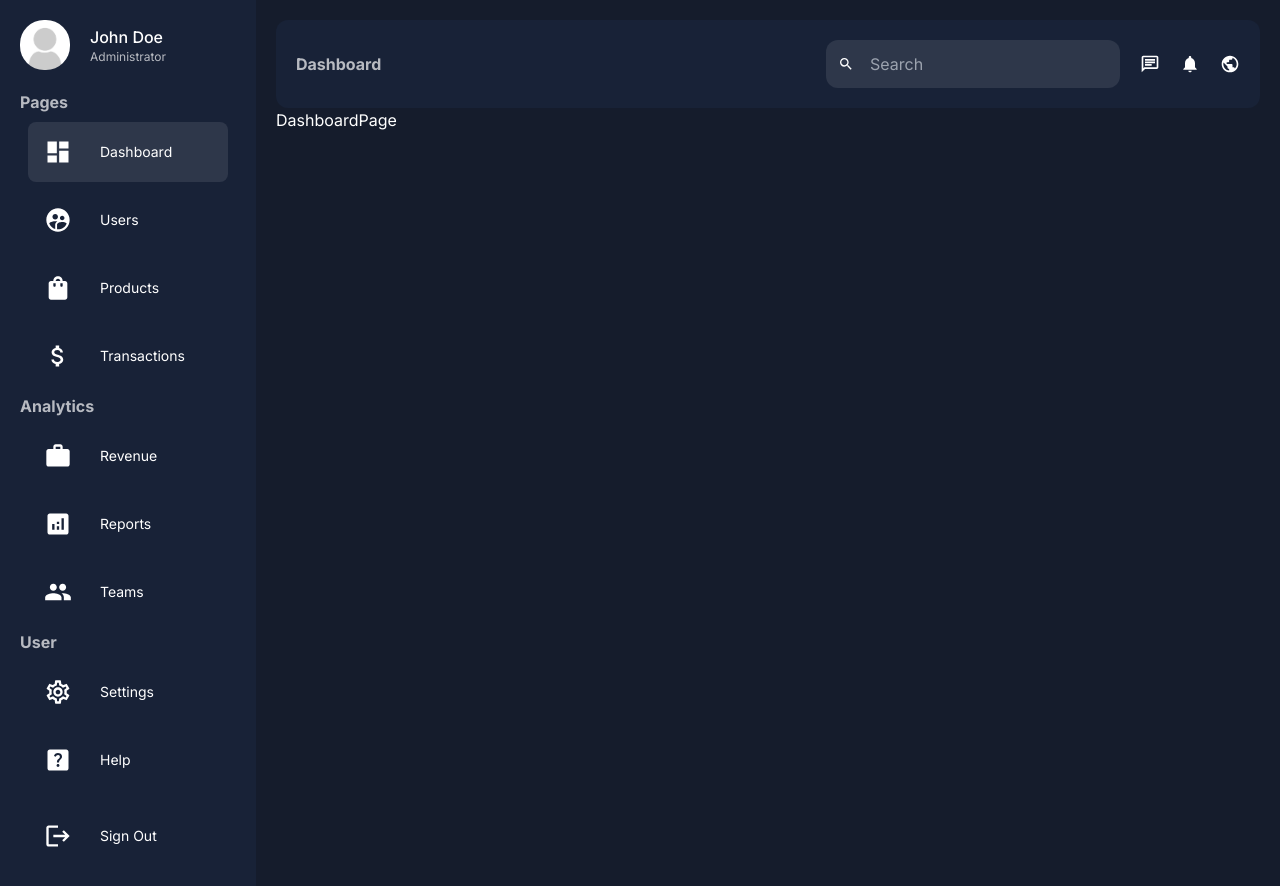
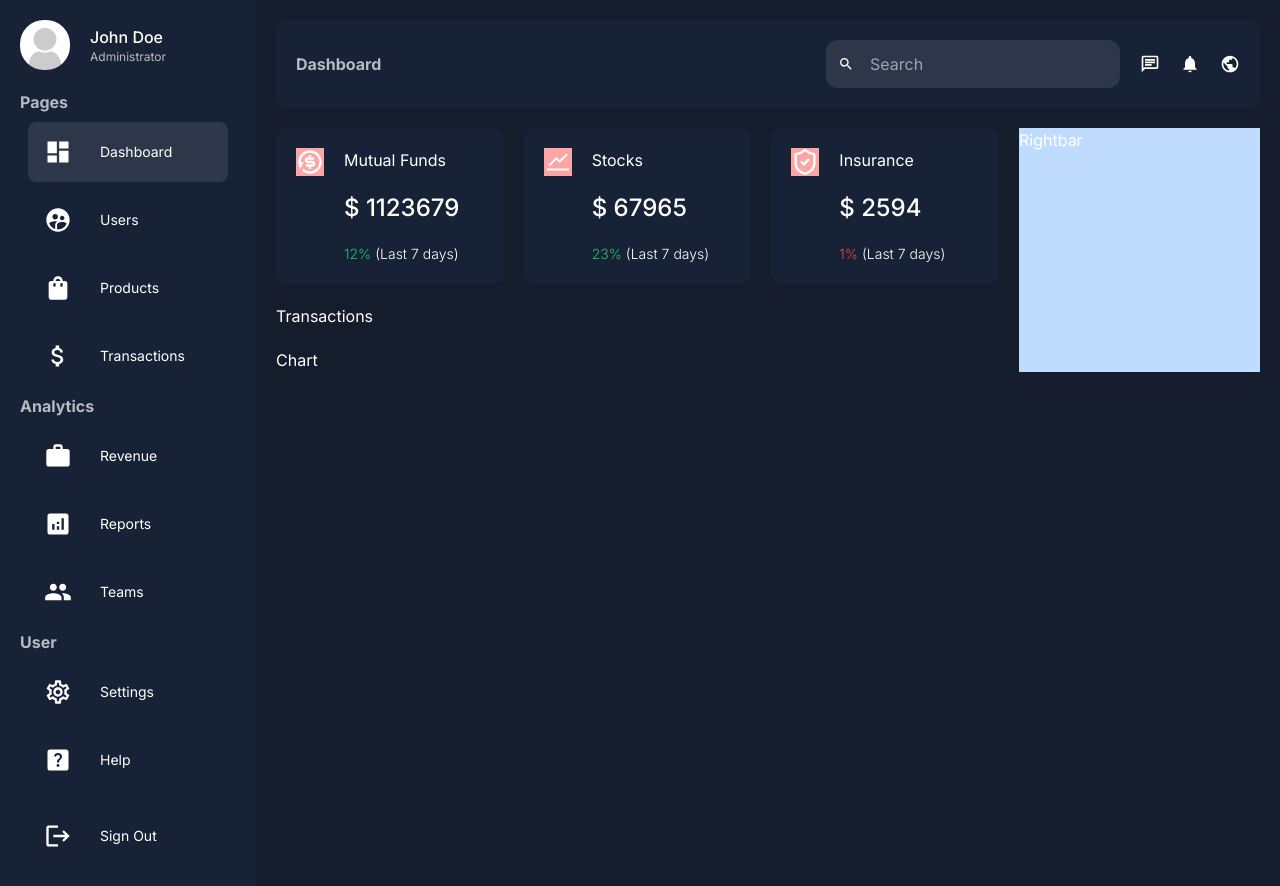
Before and after one commit to arunanksharan/quantum-alpha, a Next.js app: page /dashboard in a window 1280 px wide. Shown: the top 886 px of the page. Built offline with nearby package versions, Linux system fonts and the light colour scheme.

Commit message:
ui: add dashboard related components and complete Card with Css and dummy data

```diff
--- a/src/app/dashboard/page.tsx
+++ b/src/app/dashboard/page.tsx
@@ -1,7 +1,56 @@
+import Card from "@/components/dashboard/card/Card"
+import Chart from "@/components/dashboard/chart/Chart"
+import Rightbar from "@/components/dashboard/rightbar/Rightbar"
+import Transactions from "@/components/dashboard/transactions/Transactions"
 import React from "react"
+import { AiOutlineStock } from "react-icons/ai"
+import { RiRefund2Fill } from "react-icons/ri"
+import { LuShieldCheck } from "react-icons/lu"
+
+const cardItems = [
+  {
+    text: "Mutual Funds",
+    id: 1,
+    Icon: RiRefund2Fill,
+    amount: "$ 1123679",
+    changeLast7Days: "12%",
+    isPositive: true,
+  },
+  {
+    text: "Stocks",
+    id: 2,
+    Icon: AiOutlineStock,
+    amount: "$ 67965",
+    changeLast7Days: "23%",
+    isPositive: true,
+  },
+  {
+    text: "Insurance",
+    id: 3,
+    Icon: LuShieldCheck,
+    amount: "$ 2594",
+    changeLast7Days: "1%",
+    isPositive: false,
+  },
+]
 
 const DashboardPage = () => {
-  return <div>DashboardPage</div>
+  return (
+    <div className="dashboard-wrapper flex gap-5 mt-5">
+      <div className="dashboard-main flex flex-col gap-5 basis-3/4">
+        <div className="cards flex gap-5 justify-between">
+          {cardItems.map((item) => (
+            <Card key={item.id} {...item} />
+          ))}
+        </div>
+        <Transactions />
+        <Chart />
+      </div>
+      <div className="dashboard-sidebar basis-1/4 bg-blue-200">
+        <Rightbar />
+      </div>
+    </div>
+  )
 }
 
 export default DashboardPage
--- /dev/null
+++ b/src/components/dashboard/card/Card.tsx
@@ -0,0 +1,35 @@
+import React from "react"
+
+interface CardProps {
+  text: string
+  amount: string
+  Icon: React.ElementType
+  changeLast7Days: string
+  isPositive: boolean
+}
+
+const Card: React.FC<CardProps> = ({
+  text,
+  Icon,
+  amount,
+  changeLast7Days,
+  isPositive,
+}: CardProps) => {
+  return (
+    <div className="card-container bg-bgSoft hover:bg-[#2e374a] p-5 rounded-xl gap-5 flex cursor-pointer w-full">
+      <Icon size={28} className="bg-red-300" />
+      <div className="card-text flex flex-col gap-5">
+        <span className="title">{text}</span>
+        <span className="amount text-2xl font-medium">{amount}</span>
+        <span className="title text-sm font-light">
+          <span className={`${isPositive ? "text-green-500" : "text-red-500"}`}>
+            {changeLast7Days}
+          </span>{" "}
+          (Last 7 days)
+        </span>
+      </div>
+    </div>
+  )
+}
+
+export default Card
--- /dev/null
+++ b/src/components/dashboard/chart/Chart.tsx
@@ -0,0 +1,7 @@
+import React from "react"
+
+const Chart = () => {
+  return <div>Chart</div>
+}
+
+export default Chart
--- /dev/null
+++ b/src/components/dashboard/rightbar/Rightbar.tsx
@@ -0,0 +1,7 @@
+import React from "react"
+
+const Rightbar = () => {
+  return <div>Rightbar</div>
+}
+
+export default Rightbar
--- /dev/null
+++ b/src/components/dashboard/transactions/TransactionItem.tsx
@@ -0,0 +1,7 @@
+import React from "react"
+
+const TransactionItem = () => {
+  return <div>TransactionItem</div>
+}
+
+export default TransactionItem
--- /dev/null
+++ b/src/components/dashboard/transactions/Transactions.tsx
@@ -0,0 +1,7 @@
+import React from "react"
+
+const Transactions = () => {
+  return <div>Transactions</div>
+}
+
+export default Transactions
```
